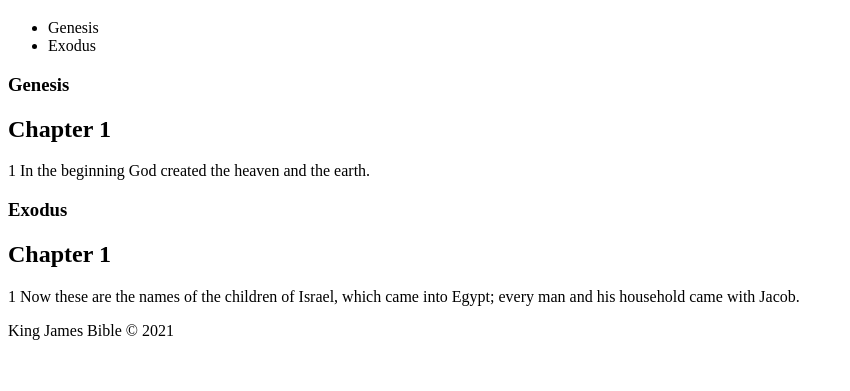
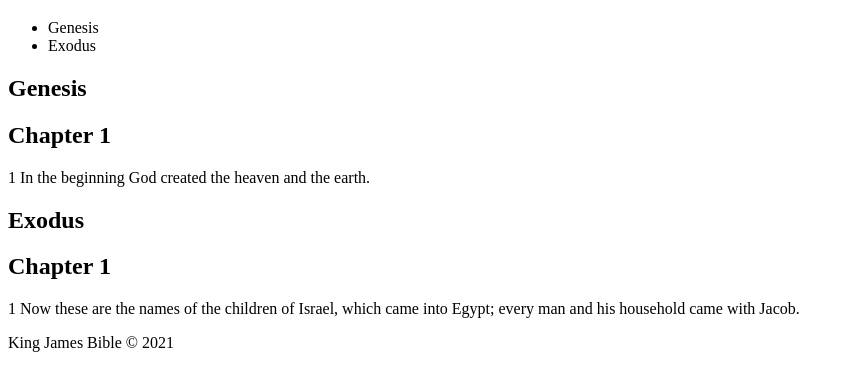
Before and after one commit to GeoffreyEscobar/Assignments-for-The-Master-Branch, a plain HTML site: page Assignment 1 - The Master Branch - GE.html in a window 1280 px wide. Shown: the part 61-452 px from the top of the page, without its empty margins (0-850 px from the left). Drawn offline with Linux system fonts and the light colour scheme.

Commit message:
Update Assignment 1 - The Master Branch - GE.html
Changes made after watching Assignment 1 - Feedback video.

```diff
--- a/Assignment 1 - The Master Branch - GE.html
+++ b/Assignment 1 - The Master Branch - GE.html
@@ -3,30 +3,30 @@
   <head>
     <meta charset="utf-8">
     <meta http-equiv="X-UA-Compatible" content="IE=edge">
-    <title></title>
-    <meta name="description" content="">
+    <title>Assignment 1 - The Master Branch</title>
     <meta name="viewport" content="width=device-width, initial-scale=1">
-    <link rel="stylesheet" href="">
   </head>
 
   <header>
     <h1>King James Bible</h1>
-    <ul>
-      <li>Genesis</li>
-      <li>Exodus</li>
-    </ul>
+    <nav>
+     <ul>
+       <li>Genesis</li>
+       <li>Exodus</li>
+     </ul>
+    </nav>
   </header>
 
   <body>
     <main>
      <section>
-      <h3>Genesis</h3>
+      <h1>Genesis</h1>
       <h2>Chapter 1</h2>
       <p>1 In the beginning God created the heaven and the earth.</p>
      </section>
 
      <section>
-      <h3>Exodus</h3>
+      <h1>Exodus</h1>
       <h2>Chapter 1</h2>
       <p>1 Now these are the names of the children of Israel, which came into Egypt; every man and his household came with Jacob.</p>
      </section>
@@ -34,7 +34,7 @@
 
     <footer>
       <p>King James Bible &copy; 2021</p>
-      </footer>
+     </footer>
   </body>
 
 </html>
```
